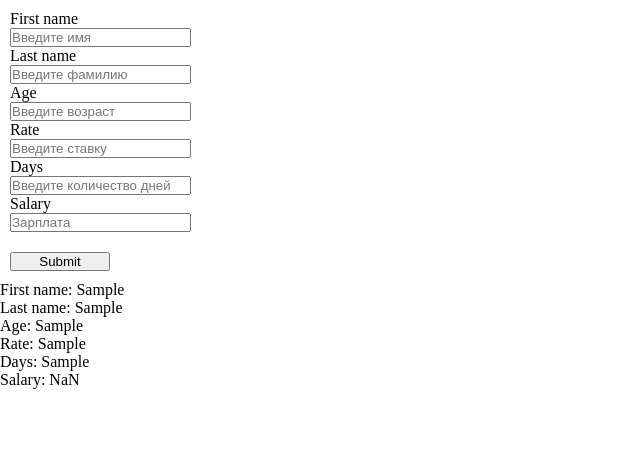
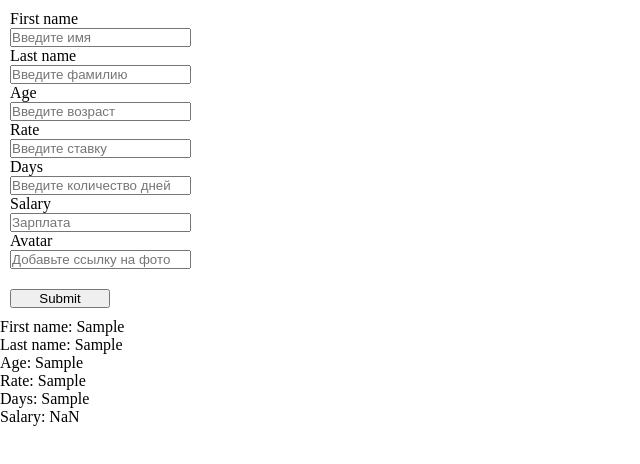
Before and after one commit to ZhuNatallia/Hausaufgaben_Nelli, a plain HTML site: page 23_06/index.html in a window 1280 px wide. Both pictures are taken after typing "Sample", "Sample", "Sample", "Sample", "Sample", "Sample" into the empty fields and a click on the button "Submit". Shown: the whole page, without its empty margins (0-640 px from the left). Drawn offline with Linux system fonts and the light colour scheme.

Commit message:
avatar added

```diff
--- a/23_06/index.html
+++ b/23_06/index.html
@@ -33,6 +33,14 @@
 				<p>Salary</p>
 				<input type="text" name="salary" placeholder="Зарплата" />
 			</label>
+			<label>
+				<p>Avatar</p>
+				<input
+					type="text"
+					name="avatar"
+					placeholder="Добавьте ссылку на фото"
+				/>
+			</label>
 
 			<button>Submit</button>
 		</form>
--- a/23_06/scripts/script.js
+++ b/23_06/scripts/script.js
@@ -1,7 +1,3 @@
-//Добавьте к форме поля ввода для ставки (rate), количества дней (days) и добавьте в карточку работника его зарплату. Зарплата рассчитывается через умножение ставки на количество дней.
-
-//Добавьте к форме поле ввода для ссылки на фото. Карточки должны включать отображение фотографии.
-
 //Добавьте к форме поле ввода почты. Карточки должны включать отображение фотографии.
 
 //Добавьте к форме поле ввода прогресса. Выведите прогресс в карточку.
@@ -13,7 +9,8 @@ let workersArr = [];
 const cardsRender = () => {
 	const cardscontainer = document.querySelector('.cards_container');
 	cardscontainer.innerText = '';
-	workersArr.forEach(({ firstname, lastname, age, rate, days, salary }) => {
+	workersArr.forEach(
+		({ firstname, lastname, age, rate, days, salary, avatar }) => {
 			const container = document.createElement('div');
 			const firstnameElem = document.createElement('p');
 			const lastnameElem = document.createElement('p');
@@ -21,6 +18,7 @@ const cardsRender = () => {
 			const rateElem = document.createElement('p');
 			const daysElem = document.createElement('p');
 			const salaryElem = document.createElement('p');
+			const user_avatar = document.createElement('img');
 
 			firstnameElem.innerText = `First name: ${firstname}`;
 			lastnameElem.innerText = `Last name: ${lastname}`;
@@ -28,6 +26,7 @@ const cardsRender = () => {
 			rateElem.innerText = `Rate: ${rate}`;
 			daysElem.innerText = `Days: ${days}`;
 			salaryElem.innerText = `Salary: ${rate * days}`;
+			user_avatar.setAttribute('src', avatar);
 
 			container.append(
 				firstnameElem,
@@ -35,15 +34,17 @@ const cardsRender = () => {
 				ageElem,
 				rateElem,
 				daysElem,
-			salaryElem
+				salaryElem,
+				user_avatar
 			);
 			cardscontainer.append(container);
-	});
+		}
+	);
 };
 
 formElem.addEventListener('submit', (event) => {
 	event.preventDefault();
-	const { firstname, lastname, age, rate, days, salary } = event.target; //this ксли не стрелочная
+	const { firstname, lastname, age, rate, days, salary, avatar } = event.target; //this ксли не стрелочная
 	workersArr.push({
 		firstname: firstname.value,
 		lastname: lastname.value,
@@ -51,6 +52,7 @@ formElem.addEventListener('submit', (event) => {
 		rate: rate.value,
 		days: days.value,
 		salary: salary.value,
+		avatar: avatar.value,
 	});
 	firstname.value = '';
 	lastname.value = '';
@@ -58,6 +60,7 @@ formElem.addEventListener('submit', (event) => {
 	rate.value = '';
 	days.value = '';
 	salary.value = '';
+	avatar.value = '';
 	console.log(workersArr);
 	cardsRender();
 });
```
Lines whose indentation alone changed are shown as unchanged.
